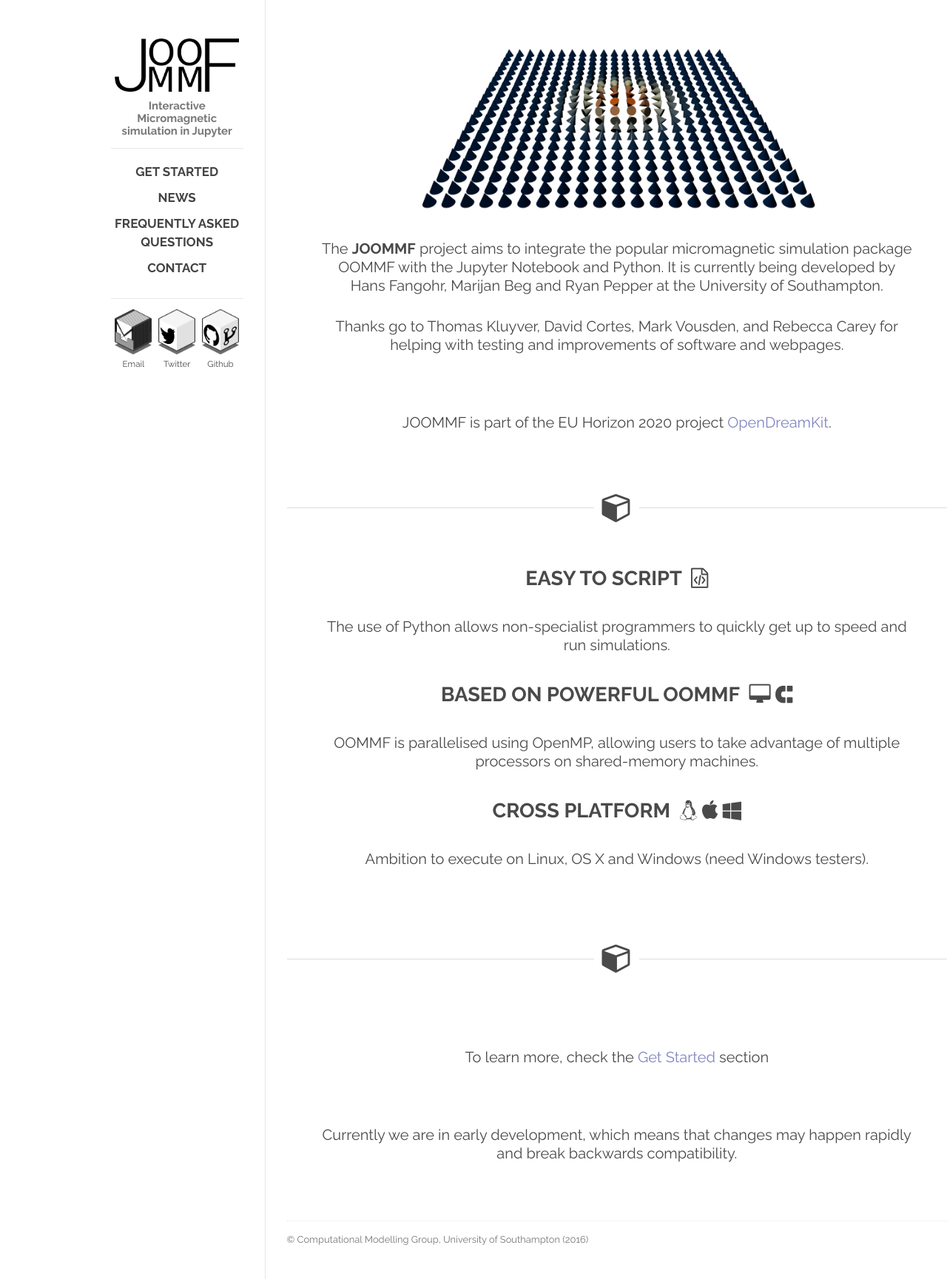
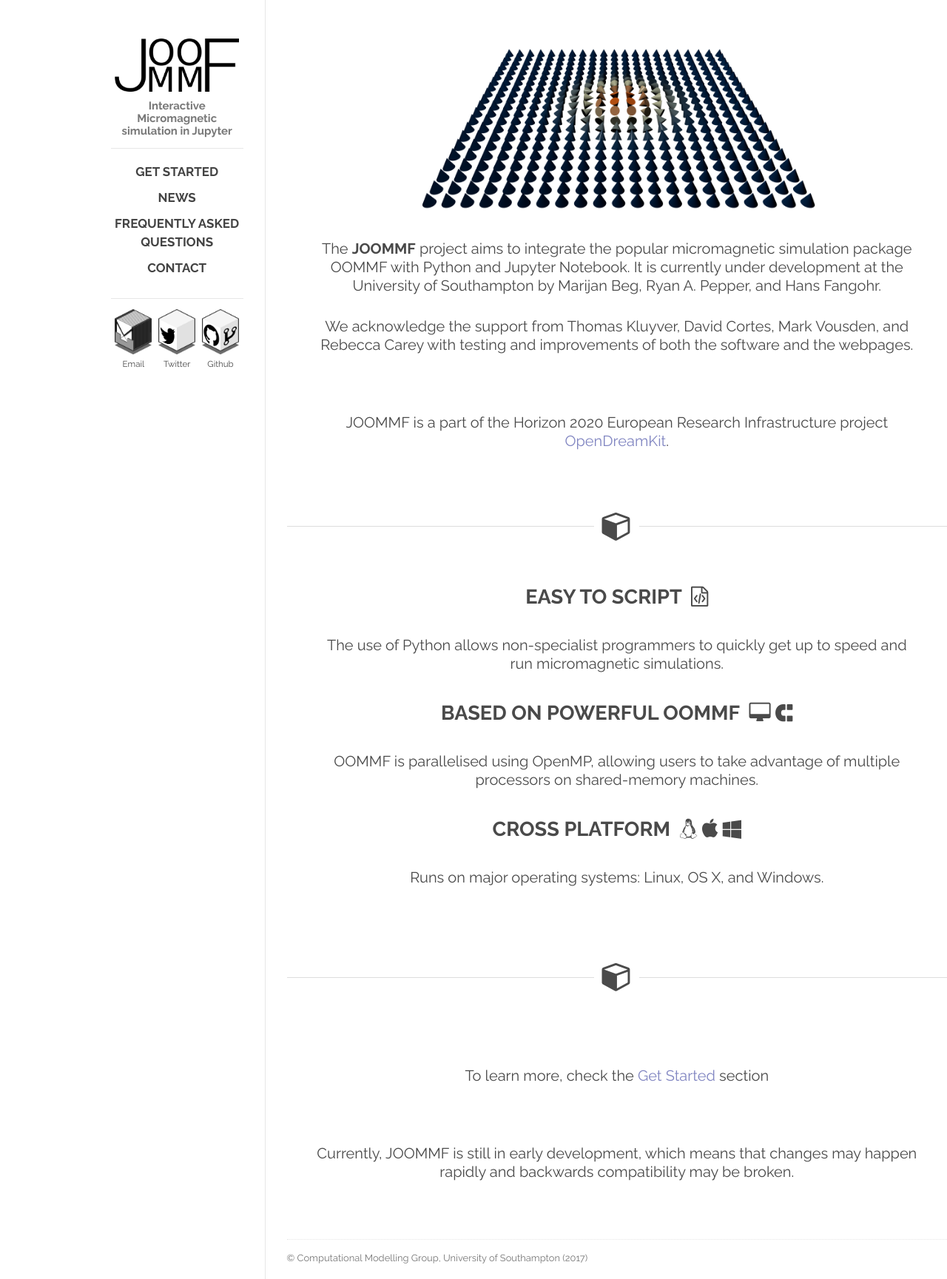
Before and after one commit to joommf-attic/joommf.github.io, a Jekyll site: the page built from index.html, in a window 1280 px wide. Shown: the whole page at 74% size. Built offline with Jekyll 4.4.1, drawn with Linux system fonts in a browser that asks for light colours; nearby versions of some CDN libraries.

Commit message:
Update front page.

```diff
--- a/_includes/front_page.html
+++ b/_includes/front_page.html
@@ -12,17 +12,17 @@
   <div class="about">
     <p>
     The <b>JOOMMF</b> project aims to integrate the popular micromagnetic
-    simulation package OOMMF with the Jupyter Notebook and Python. It is
-    currently being developed by Hans Fangohr, Marijan Beg and Ryan Pepper at
-    the University of Southampton.
+    simulation package OOMMF with Python and Jupyter Notebook. It is
+    currently under development at the University of Southampton by Marijan Beg,
+    Ryan A. Pepper, and Hans Fangohr.
     </p>
 
-    <p> Thanks go to Thomas Kluyver, David Cortes, Mark Vousden, and
-    Rebecca Carey for helping with testing and improvements of
-    software and webpages. </p>
+    <p> We acknowledge the support from Thomas Kluyver, David Cortes,
+      Mark Vousden, and Rebecca Carey with testing and improvements of
+      both the software and the webpages. </p>
 
     <p style="margin-top: 4em;">
-    JOOMMF is part of the EU Horizon 2020 project <a href="http://opendreamkit.org/">OpenDreamKit</a>.
+    JOOMMF is a part of the Horizon 2020 European Research Infrastructure project <a href="http://opendreamkit.org/">OpenDreamKit</a>.
     </p>
 
   </div>
@@ -36,7 +36,7 @@
     <h1>EASY TO SCRIPT &nbsp;<i class="fa fa-file-code-o"></i></h1>
 
     <p> The use of Python allows non-specialist programmers to quickly get up
-    to speed and run simulations. </p>
+    to speed and run micromagnetic simulations. </p>
 
     <h1>Based on powerful OOMMF &nbsp;<i class="fa fa-desktop"></i> <i class="fa fa-magnet fa-rotate-90"></i></h1>
 
@@ -46,7 +46,7 @@
     <h1>Cross Platform &nbsp;<i class="fa fa-linux"></i> <i class="fa fa-apple"></i> <i class="fa fa-windows"></i>
     </h1>
 
-    <p>Ambition to execute on Linux, OS X and Windows (need Windows testers).</p>
+    <p>Runs on major operating systems: Linux, OS X, and Windows.</p>
 
 
     <h1 id="features-title"><i class="fa fa-cube"></i></i></h1>
@@ -54,12 +54,8 @@
       <p>To learn more, check the <a href="get_started.html">Get Started</a>
       section</p>
 
-      <p>Currently we are in early development, which means that changes may
-      happen rapidly and break backwards compatibility. </p>
-
-  <!--To get details about
-the project, or ask questions we have a
-<a href="https://groups.google.com/forum/#!forum/joommf-news">Google Group </a>.</p>-->
+      <p>Currently, JOOMMF is still in early development, which means that changes may
+      happen rapidly and backwards compatibility may be broken. </p>
 
   </div>
 
@@ -68,7 +64,7 @@
 
   <div class="colophon">
     <p>
-      <span id="pub-date">© Computational Modelling Group, University of Southampton (2016)</span>
+      <span id="pub-date">© Computational Modelling Group, University of Southampton (2017)</span>
     </p>
   </div>
 
```
